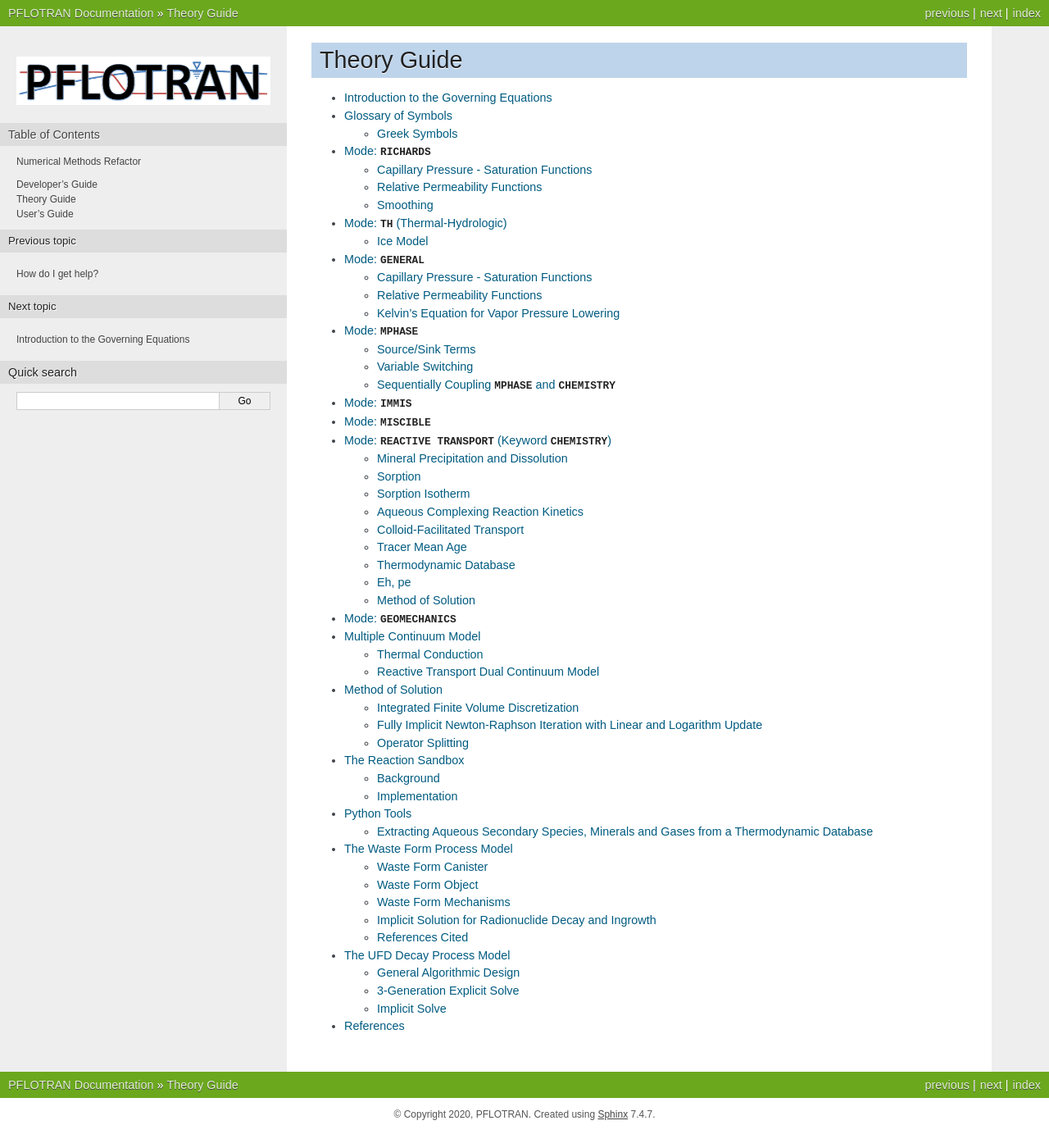
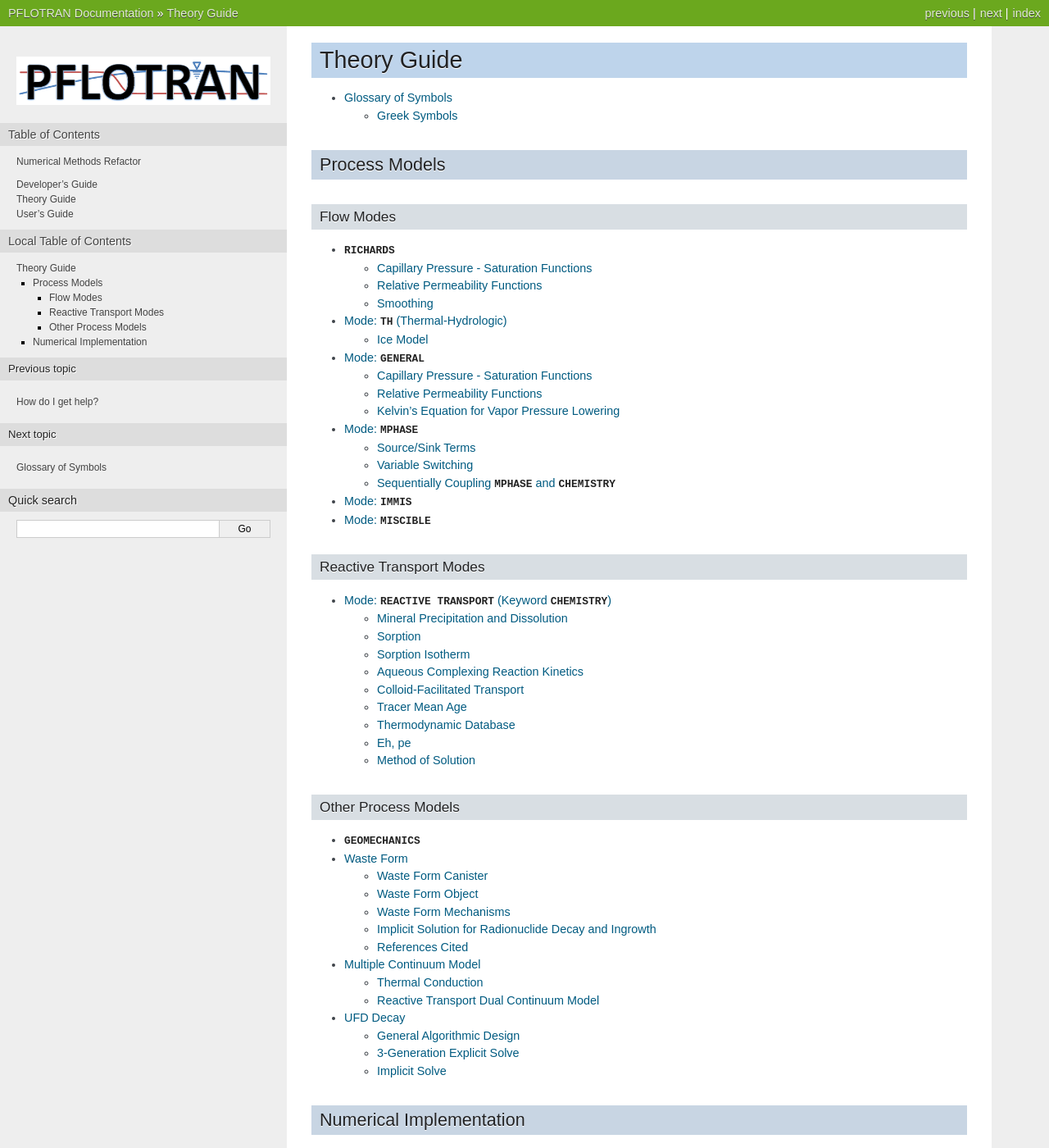
Before and after one commit to Miracloon/pflotran-documentation, a Sphinx documentation site: the page built from source/theory_guide/theory_guide.rst, in a window 1280 px wide and 1400 px high. Shown: the whole window at 82% size. Built offline with Sphinx 7.4.7, drawn with Linux system fonts in a browser that asks for light colours.

Commit message:
Rearranged theory guide landing page

```diff
--- a/source/theory_guide/mode_geomechanics.rst
+++ b/source/theory_guide/mode_geomechanics.rst
@@ -1,7 +1,7 @@
 .. _mode-geomechanics:
 
-Mode: ``GEOMECHANICS``
-----------------------
+``GEOMECHANICS``
+----------------
 
 In PFLOTRAN, linear elasticity model is assumed as the constitutive
 model for deformation of the rock. Biot’s model is used to incorporate
--- a/source/theory_guide/mode_richards.rst
+++ b/source/theory_guide/mode_richards.rst
@@ -1,7 +1,7 @@
 .. _mode-richards:
 
-Mode: ``RICHARDS``
-------------------
+``RICHARDS``
+------------
 
 The ``RICHARDS`` mode applies to single phase, variably saturated, isothermal
 systems. The governing mass conservation equation is given by
--- a/source/theory_guide/pm_ufd_decay.rst
+++ b/source/theory_guide/pm_ufd_decay.rst
@@ -1,7 +1,7 @@
 .. _pm_ufd_decay:
 
-The UFD Decay Process Model
-============================
+UFD Decay
+=========
 
 The Used Fuel Disposition Decay Process Model performs radionuclide isotope
 decay, ingrowth, and phase partitioning, for the simulation of a nuclear
--- a/source/theory_guide/pm_waste_form.rst
+++ b/source/theory_guide/pm_waste_form.rst
@@ -1,7 +1,7 @@
 .. _pm_waste_form:
 
-The Waste Form Process Model
-============================
+Waste Form
+==========
 
 The Waste Form Process Model represents waste package degradation and waste form
 dissolution for the simulation of a nuclear waste repository. It has been
--- a/source/theory_guide/theory_guide.rst
+++ b/source/theory_guide/theory_guide.rst
@@ -4,28 +4,63 @@
 .. toctree::
    :maxdepth: 2
 
-   /theory_guide/tg_intro.rst
    /theory_guide/symbol_glossary.rst
+
+Process Models
+--------------
+
+Flow Modes
+++++++++++
+
+.. toctree::
+   :maxdepth: 2
+
    /theory_guide/mode_richards.rst
    /theory_guide/mode_th.rst
    /theory_guide/mode_general.rst
    /theory_guide/mode_mphase.rst
    /theory_guide/mode_immis.rst
    /theory_guide/mode_miscible.rst
+
+Reactive Transport Modes
+++++++++++++++++++++++++
+
+.. toctree::
+   :maxdepth: 2
+
    /theory_guide/mode_reactive_transport.rst
+
+Other Process Models
+++++++++++++++++++++
+
+.. toctree::
+   :maxdepth: 2
+
    /theory_guide/mode_geomechanics.rst
+   /theory_guide/pm_waste_form.rst
    /theory_guide/multiple_continuum.rst
+   /theory_guide/pm_ufd_decay.rst
+
+Numerical Implementation
+------------------------
+
+.. toctree::
+   :maxdepth: 2
+
    /theory_guide/appendixB.rst
    /theory_guide/reaction_sandbox.rst
-   /theory_guide/appendixD.md
-   /theory_guide/pm_waste_form.rst
-   /theory_guide/pm_ufd_decay.rst
-   /theory_guide/references.md
+   /theory_guide/appendixD.rst
+
+.. toctree::
+   :maxdepth: 2
+
+   /theory_guide/references.rst
 
 .. The following are the hidden pages that are linked in the Theory Guide:
 .. toctree::
    :hidden:
 
+   /theory_guide/tg_intro.rst
    /theory_guide/wipp_source_sink.rst
    /theory_guide/wipp_waste_form.rst
    /theory_guide/wipp_soln_controls.rst
```
